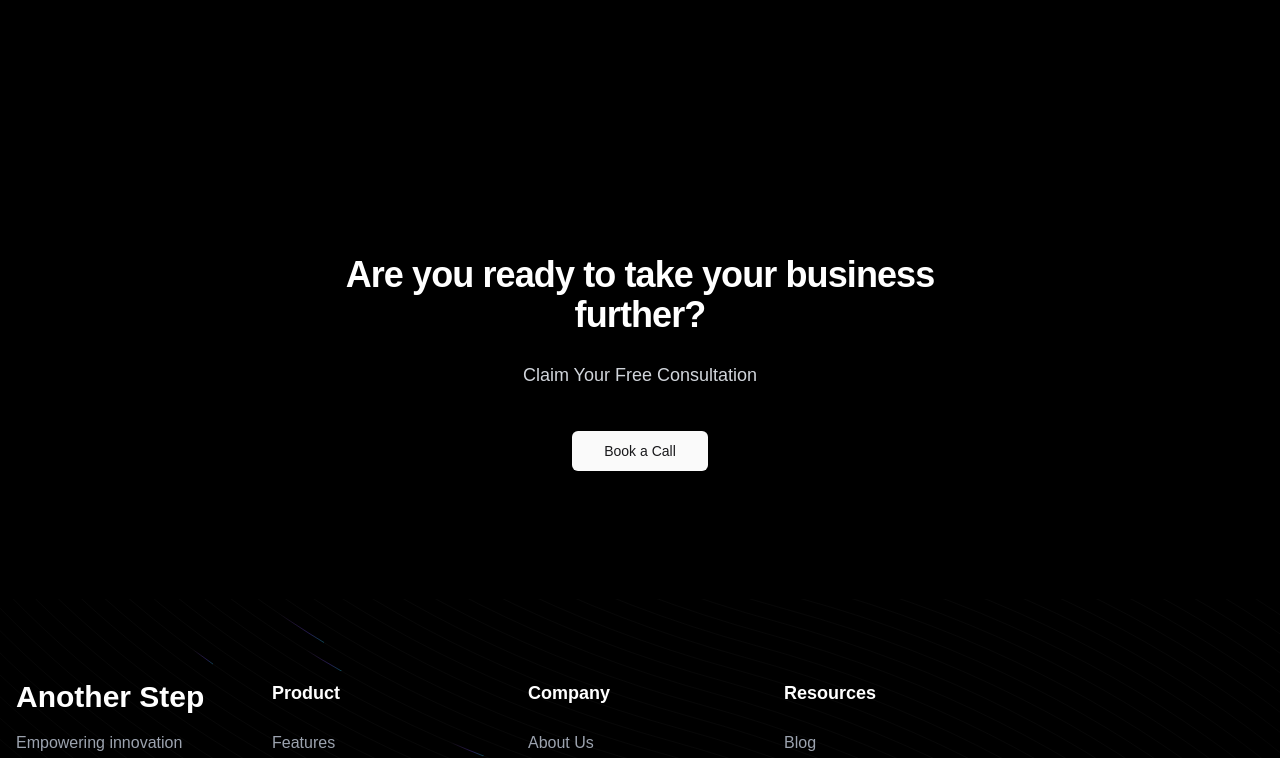
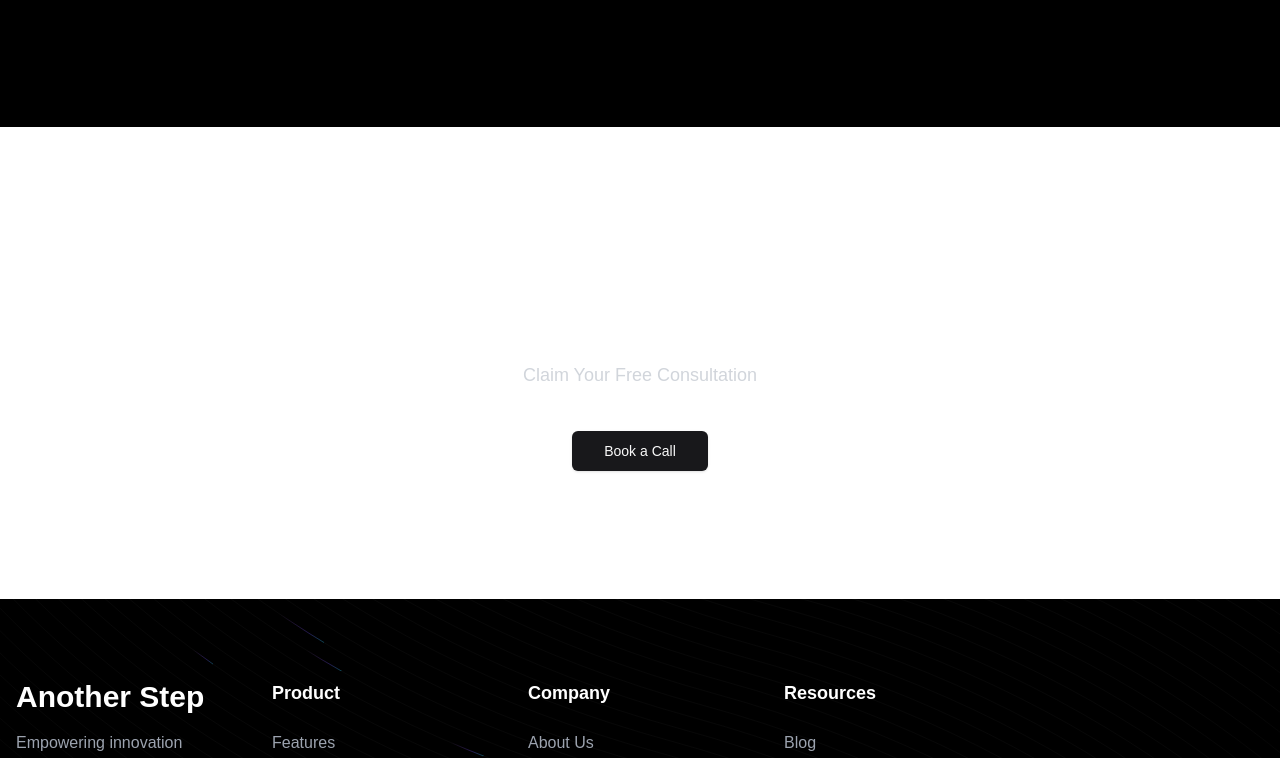
Before and after one commit to harryyking/HemoHeros, a Next.js app: page / in a window 1280 px wide. Shown: the part 4597-5355 px from the top of the page. Built offline with nearby package versions, Linux system fonts and the light colour scheme; a web font is replaced by a local one.

Commit message:
some change layout

```diff
--- a/app/layout.tsx
+++ b/app/layout.tsx
@@ -16,9 +16,8 @@ export default function RootLayout({
   children: React.ReactNode;
 }>) {
   return (
-    <html lang="en" className="dark">
+    <html lang="en">
       <body
-      data-theme={"black"}
       className={brand.className}
       >
         <Header/>
```
